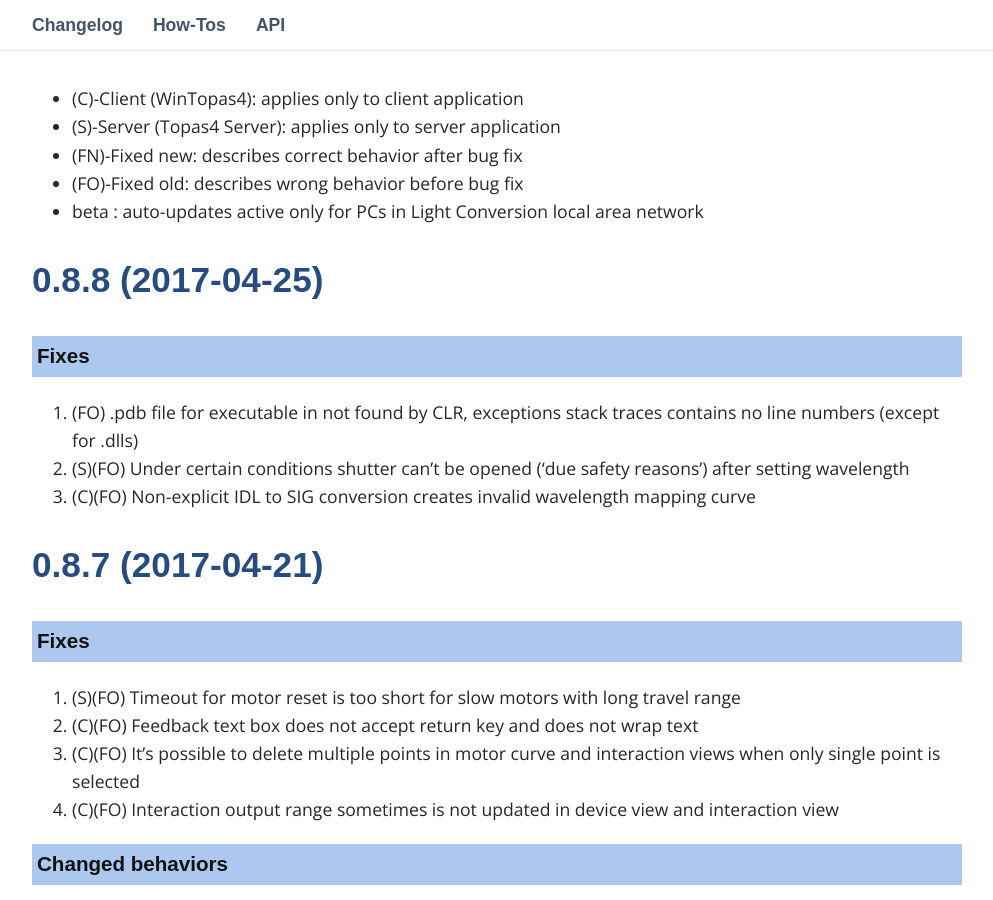
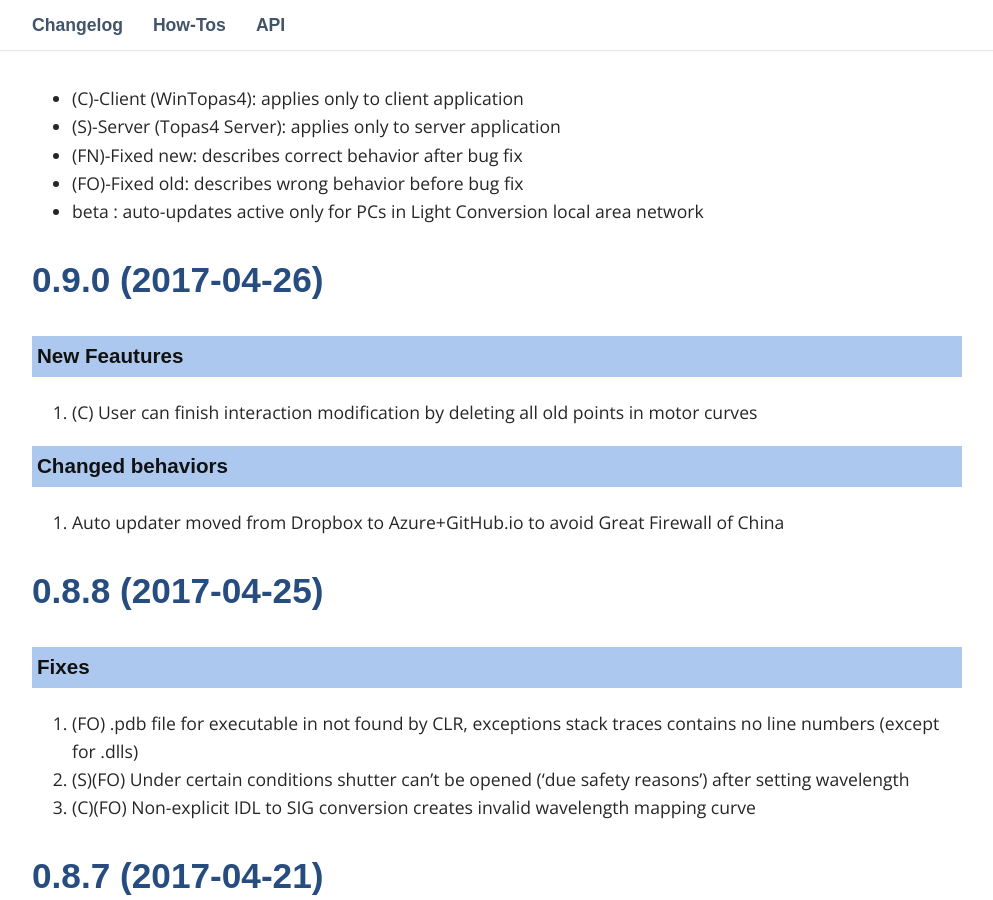
Before and after one commit to DomasM/Topas4InfoTemp00, a Jekyll site: the page built from _pages/03_changelog.md, in a window 1280 px wide and 900 px high, scrolled down 469 px. Shown: the whole window, without its empty margins (143-1136 px from the left). Built offline with Jekyll 4.4.1, drawn with Linux system fonts in a browser that asks for light colours; some web fonts are replaced; comment, search, counter and statistics services are not loaded.

Commit message:
0.9.0 release

```diff
--- a/_pages/03_changelog.md
+++ b/_pages/03_changelog.md
@@ -16,6 +16,18 @@ permalink: /changelog/
 * (FN)-Fixed new: describes correct behavior after bug fix
 * (FO)-Fixed old: describes wrong behavior before bug fix
 * beta : auto-updates active only for PCs in Light Conversion local area network
+
+
+
+## 0.9.0 (2017-04-26)
+
+### New Feautures
+
+1. (C) User can finish interaction modification by deleting all old points in motor curves
+
+### Changed behaviors
+
+1. Auto updater moved from Dropbox to Azure+GitHub.io to avoid Great Firewall of China
 
 
 
```
